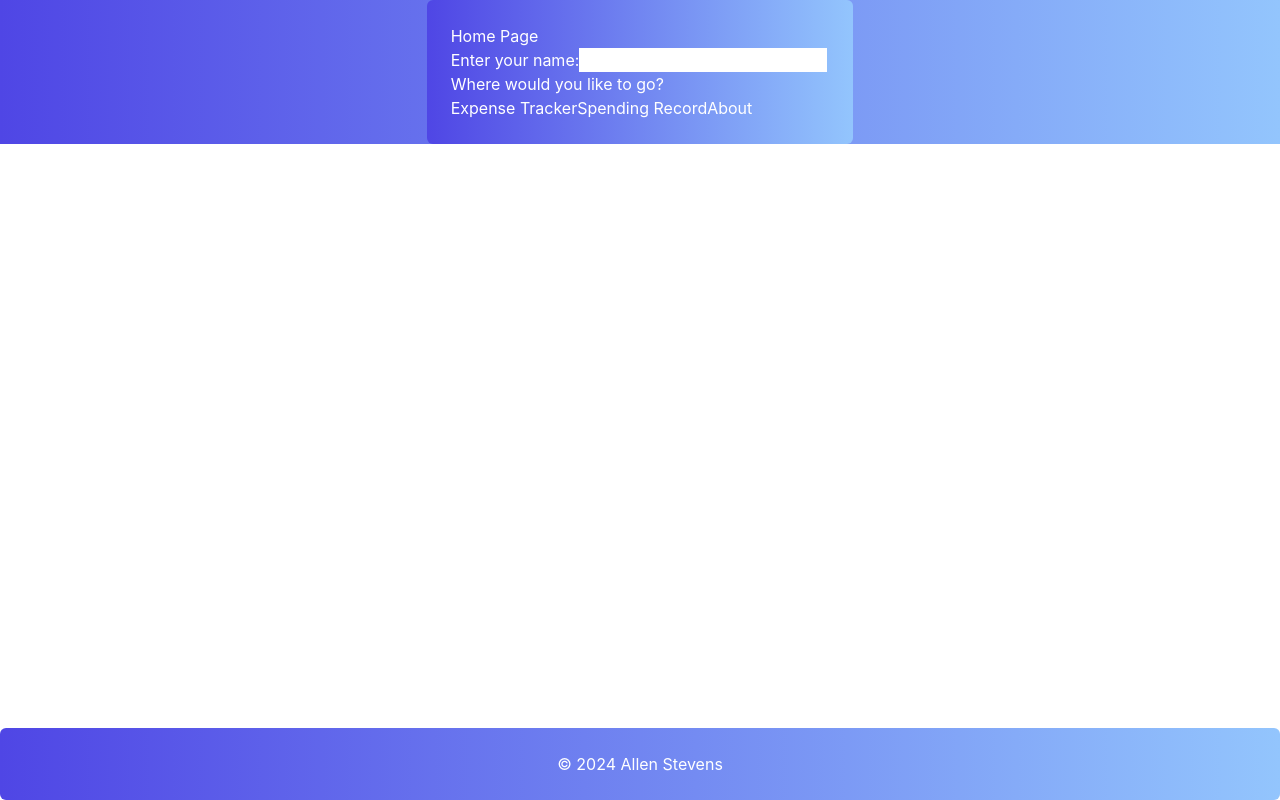
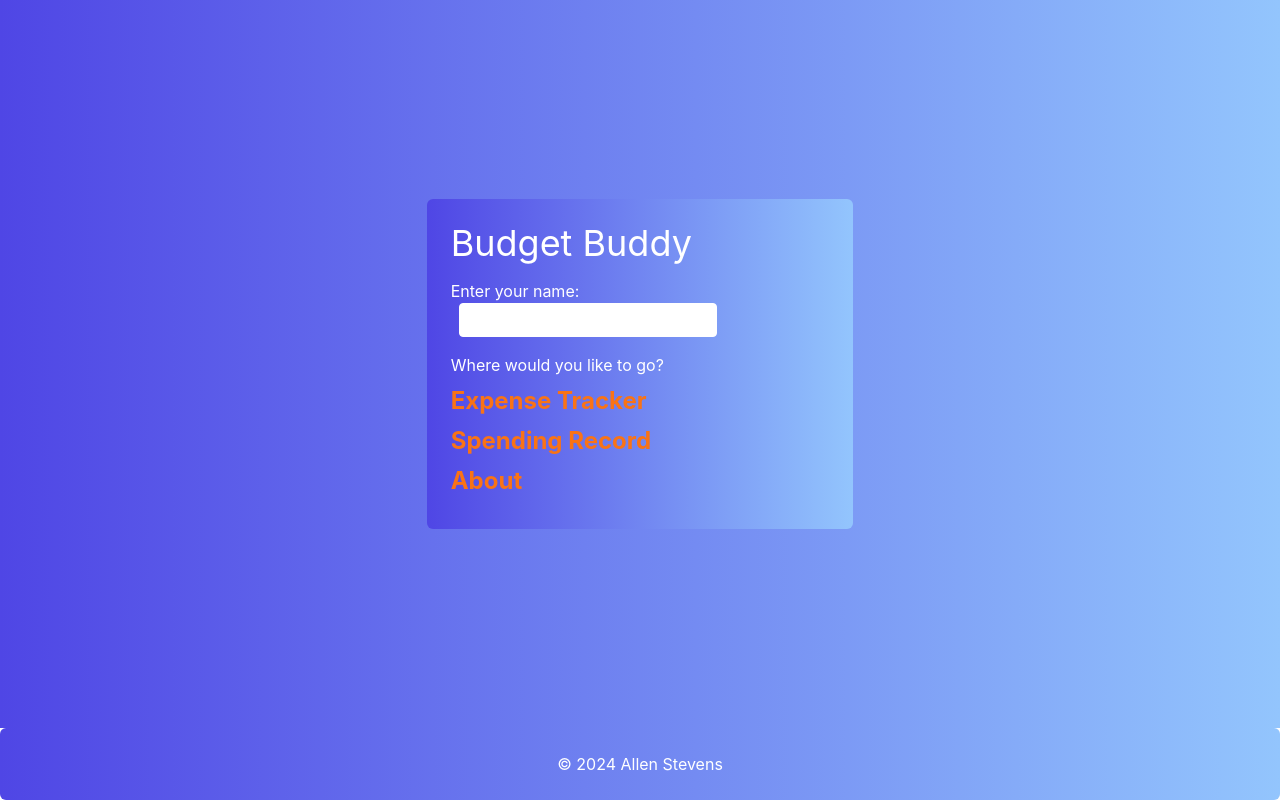
Before and after one commit to astevens246/expense-tracker, a React (Create React App) app: page / in a window 1280 px wide. Built offline with nearby package versions, Linux system fonts and the light colour scheme.

Commit message:
updated home styling

```diff
--- a/src/components/Home.js
+++ b/src/components/Home.js
@@ -4,19 +4,19 @@ import { Link } from 'react-router-dom';
 const Home = () => {
     const [name, setName] = useState('');
     return (
-    <div className="bg-gradient-to-r from-indigo-600 to-blue-300 flex flex-col items-center justify-center">
-      <div className="bg-gradient-to-r from-indigo-600 to-blue-300 p-6 rounded-md text-white max-w-full w-full sm:w-3/4 lg:w-1/2 xl:w-1/3 mx-auto">
-        <h1>Home Page</h1>
-        <p>
+      <div className="flex items-center justify-center h-screen bg-gradient-to-r from-indigo-600 to-blue-300">
+        <div className="p-6 rounded-md text-white max-w-full w-full sm:w-3/4 lg:w-1/2 xl:w-1/3 mx-auto bg-gradient-to-r from-indigo-600 to-blue-300">
+          <h1 className="text-4xl mb-4">Budget Buddy</h1>
+          <p className="mb-4">
             Enter your name:
-          <input type="text" value={name} onChange={e => setName(e.target.value)} />
+            <input type="text" value={name} onChange={e => setName(e.target.value)} className="ml-2 p-1 rounded border border-white" />
           </p>
-        {name && <p>Hi {name}, Welcome to the expense tracker! We're glad you're here.</p>}
+          {name && <p className="mb-4">Hi {name}, Welcome to the expense tracker! We're glad you're here.</p>}
           <nav>
-          <p>Where would you like to go?</p>
-          <Link to="/fields">Expense Tracker</Link>
-          <Link to="/spendingrecord">Spending Record</Link>
-          <Link to="/about">About</Link>
+            <p className="mb-2">Where would you like to go?</p>
+            <Link to="/fields" className="block mb-2 text-2xl text-orange-500 hover:text-purple-900 font-bold">Expense Tracker</Link>
+            <Link to="/spendingrecord" className="block mb-2 text-2xl text-orange-500 hover:text-purple-900 font-bold">Spending Record</Link>
+            <Link to="/about" className="block mb-2 text-2xl text-orange-500 hover:text-purple-900 font-bold">About</Link>
             </nav>
         </div>
       </div>
```
Lines whose indentation alone changed are shown as unchanged.
